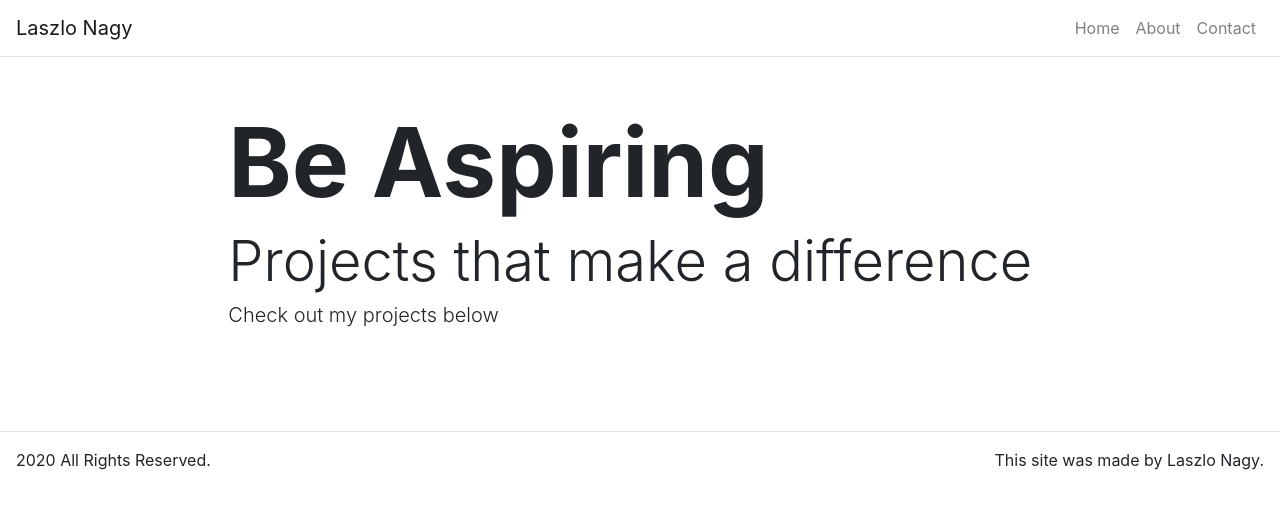
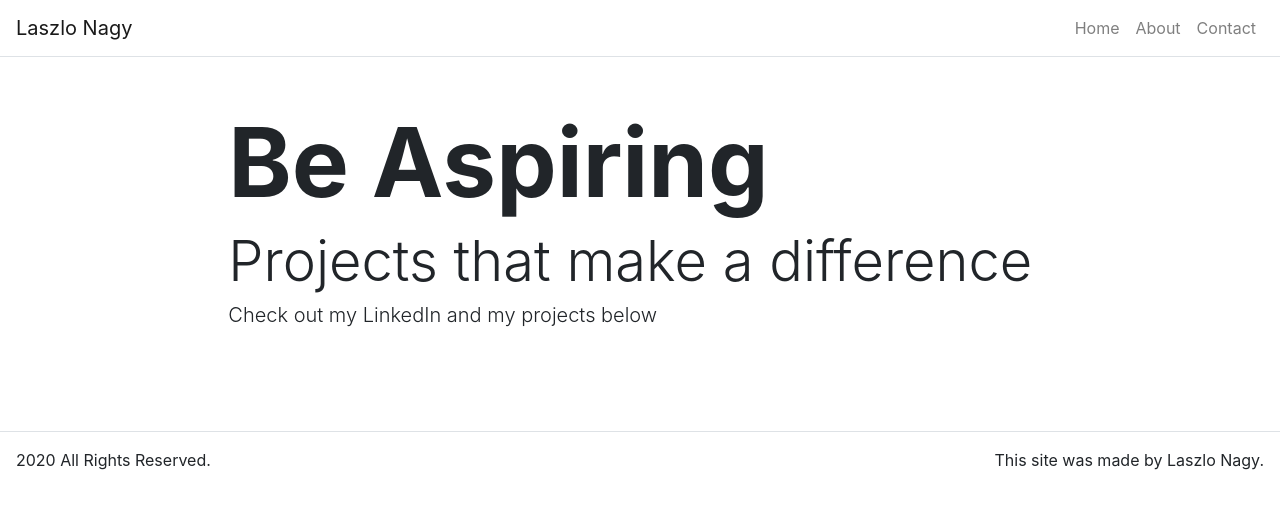
Before and after one commit to LaszloNagy85/portfolio-page, a React (Create React App) app: page / in a window 1280 px wide. Shown: the top 508 px of the page. Built offline with nearby package versions, Linux system fonts and the light colour scheme.

Commit message:
refactor text

```diff
--- a/src/App.js
+++ b/src/App.js
@@ -21,7 +21,7 @@ const App = () => {
   const home = {
     title: "Be Aspiring",
     subtitle: "Projects that make a difference",
-    text: "Check out my projects below",
+    text: "Check out my LinkedIn and my projects below",
   };
   const about = {
     title: "About Me",
```
